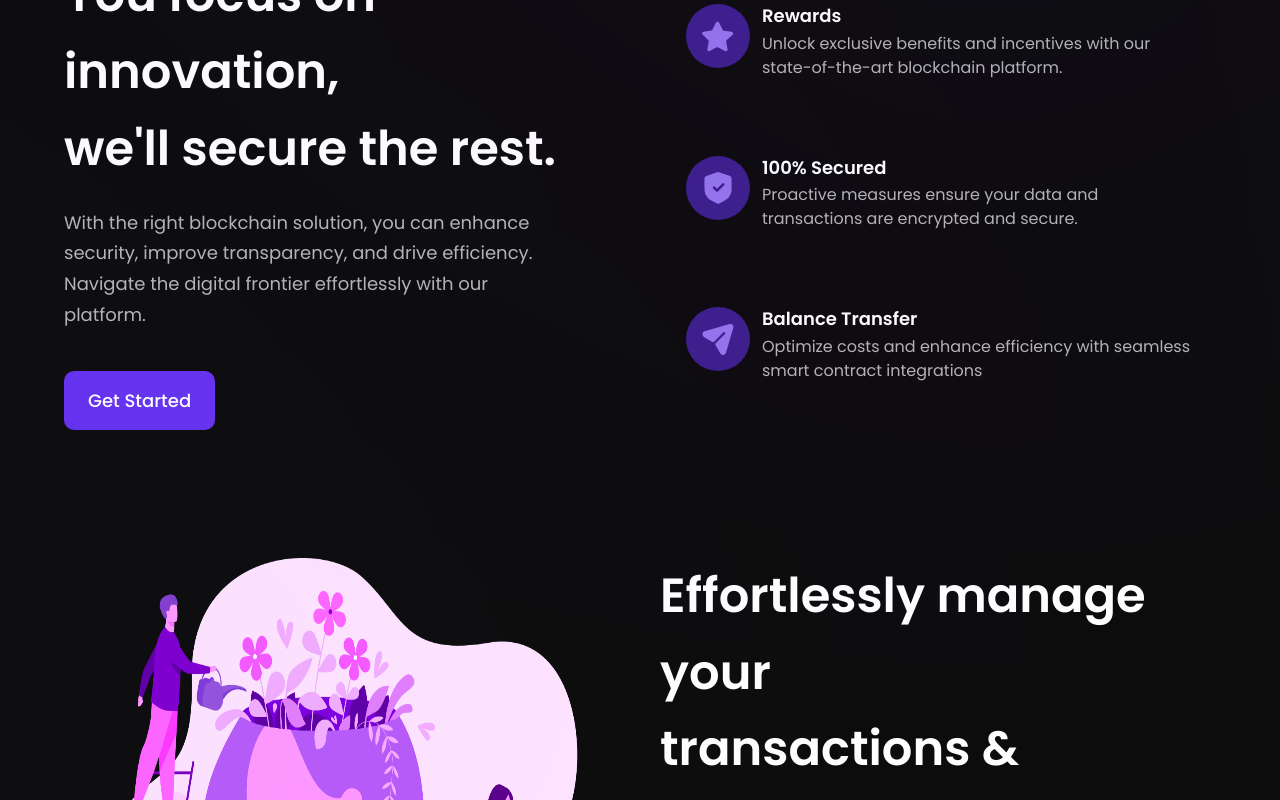
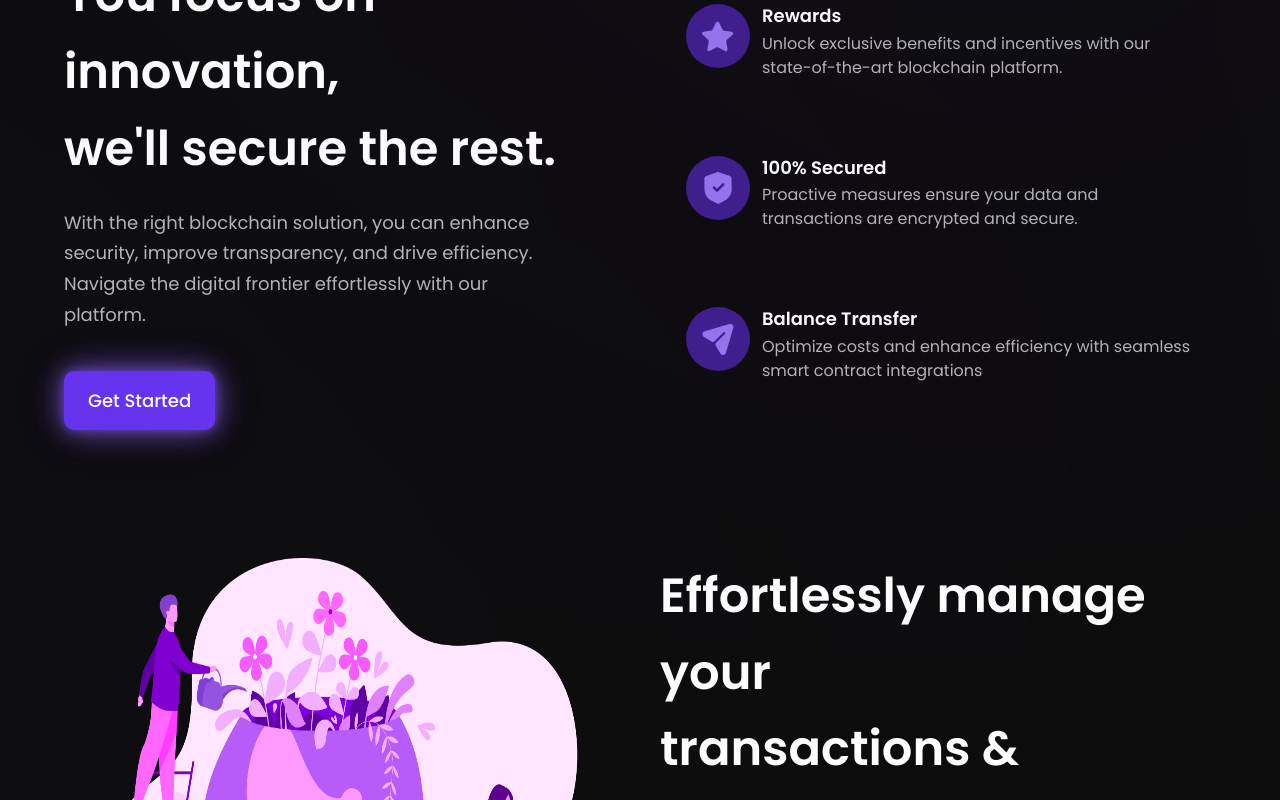
Before and after one commit to samialihameed/titan_HackTX, a React (Vite) app in the folder hackTX2023/: page / in a window 1280 px wide. In both pictures the pointer is over the button 139 px from the left and 1357 px from the top of the page. Shown: the part 957-1757 px from the top of the page. Built offline with nearby package versions, Linux system fonts and the light colour scheme.

Commit message:
Updated Buttons

```diff
--- /dev/null
+++ b/hackTX2023/src/components/Billing.css
@@ -0,0 +1,13 @@
+.glow-on-hover:hover {
+  box-shadow: 0 0 10px #6633ee, 0 0 20px #6633ee, 0 0 30px #6633ee,
+    0 0 40px #6633ee;
+  border-radius: 0%; /* This will make the glow effect rounded */
+}
+
+.glow-on-hover {
+  transition: box-shadow 0.3s ease-in-out;
+}
+
+.glow-on-hover:hover {
+  box-shadow: 0 0 15px 5px rgba(102, 51, 238, 1);
+}
--- a/hackTX2023/src/components/Billing.jsx
+++ b/hackTX2023/src/components/Billing.jsx
@@ -1,5 +1,7 @@
+import React from "react";
 import { apple, bill, google } from "../assets";
 import styles, { layout } from "../style";
+import "./Billing.css";
 
 const Billing = () => (
   <section id="product" className={layout.sectionReverse}>
@@ -7,7 +9,7 @@ const Billing = () => (
       <img
         src={bill}
         alt="billing"
-        className="w-[100%] h-[100%] relative z-[5]"
+        className="w-[100%] h-[100%] relative z-[5]"
       />
 
       {/* gradient start */}
@@ -35,7 +37,7 @@ const Billing = () => (
         <img
           src={google}
           alt="google_play"
-          className="w-[144.17px] h-[43.08px] object-contain cursor-pointer"
+          className="w-[144.17px] h-[43.08px] object-contain cursor-pointer "
         />
       </div>
     </div>
--- /dev/null
+++ b/hackTX2023/src/components/Button.css
@@ -0,0 +1,9 @@
+/* Button.css */
+.button-glow {
+  transition: box-shadow 0.3s ease-in-out;
+}
+
+.button-glow:hover {
+  box-shadow: 0 0 10px rgba(130, 91, 234, 0.4), 0 0 20px rgba(130, 91, 234, 0.4),
+    0 0 30px rgba(130, 91, 234, 0.4), 0 0 40px rgba(130, 91, 234, 0.4);
+}
--- a/hackTX2023/src/components/Button.jsx
+++ b/hackTX2023/src/components/Button.jsx
@@ -1,10 +1,11 @@
 import React from "react";
+import "./Button.css";
 
 const Button = ({ styles }) => (
   <a href="https://www.google.com" target="_blank" rel="noopener noreferrer">
     <button
       type="button"
-      className={`py-4 px-6 font-poppins font-medium text-[18px] text-white bg-blue-gradient rounded-[10px] outline-none ${styles}`}
+      className={`button-glow py-4 px-6 font-poppins font-medium text-[18px] text-white bg-blue-gradient rounded-[10px] outline-none ${styles} `}
     >
       Get Started
     </button>
--- /dev/null
+++ b/hackTX2023/src/components/GetStarted.css
@@ -0,0 +1,7 @@
+.glow-on-hover {
+    transition: box-shadow 0.3s ease-in-out;
+  }
+
+  .glow-on-hover:hover {
+    box-shadow: 0 0 15px 5px rgba(102, 51, 238, 1);
+  }
--- a/hackTX2023/src/components/GetStarted.jsx
+++ b/hackTX2023/src/components/GetStarted.jsx
@@ -1,7 +1,8 @@
 import React from "react";
+import "./GetStarted.css";
 
 const GetStarted = () => {
-  return <div>GetStarted</div>;
+  return <div glow-on-hover>GetStarted</div>;
 };
 
 export default GetStarted;
```
